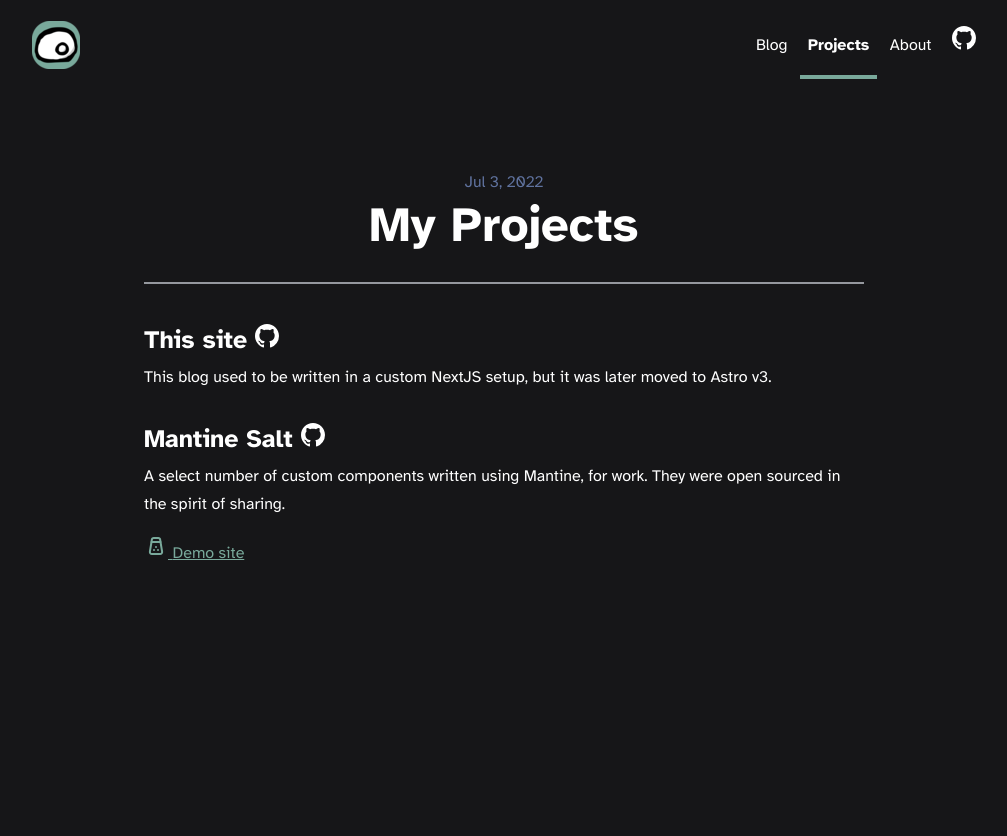
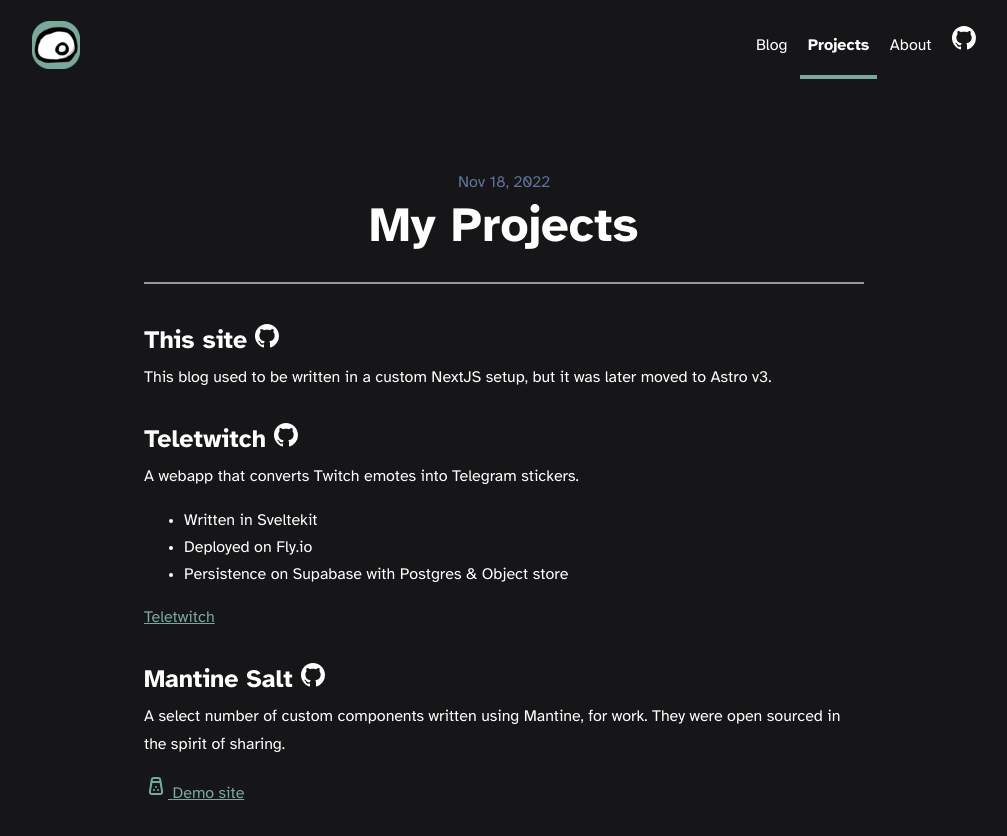
Before and after one commit to wenchonglee/dev-blog, an Astro site: page /projects in a window 1280 px wide. Shown: the whole page, without its empty margins (136-1143 px from the left). Before the commit the page ends 800 px from the top, so only its background shows below. Built offline with nearby package versions, Linux system fonts and the light colour scheme; Astro itself is replaced by a stand-in of ours.

Commit message:
updated projects and about

```diff
--- a/src/pages/about.astro
+++ b/src/pages/about.astro
@@ -1,6 +1,6 @@
 ---
+import { ViewTransitions } from "astro:transitions";
 import Layout from "../layouts/BlogPost.astro";
-import { ViewTransitions } from "astro:transitions";
 ---
 
 <Layout
@@ -62,7 +62,7 @@
       <td colspan="2"><strong>Hobby/personal exploration</strong></td>
     </tr>
     <tr>
-      <td colspan="2">Nodejs (express), Phoenix LiveView</td>
+      <td colspan="2">Nodejs (express), Sveltekit</td>
     </tr>
   </table>
 
--- a/src/pages/projects.astro
+++ b/src/pages/projects.astro
@@ -1,12 +1,12 @@
 ---
+import { ViewTransitions } from "astro:transitions";
 import Layout from "../layouts/BlogPost.astro";
-import { ViewTransitions } from "astro:transitions";
 ---
 
 <Layout
   title="My Projects"
   description="Personal projects I've worked on"
-  pubDate={new Date("Jul 03 2022")}
+  pubDate={new Date("Nov 18 2022")}
   squiggleText=""
 >
   <ViewTransitions />
@@ -24,6 +24,35 @@
 
   <div>This blog used to be written in a custom NextJS setup, but it was later moved to Astro v3.</div>
 
+  <p></p>
+
+  <h4>
+    Teletwitch
+    <a href="https://github.com/wenchonglee/dev-blog" target="_blank" style="color: white">
+      <span class="sr-only">Repository site</span>
+      <svg viewBox="0 0 16 16" aria-hidden="true" width="24" height="24" astro-icon="social/github"
+        ><path
+          fill="currentColor"
+          d="M8 0C3.58 0 0 3.58 0 8c0 3.54 2.29 6.53 5.47 7.59.4.07.55-.17.55-.38 0-.19-.01-.82-.01-1.49-2.01.37-2.53-.49-2.69-.94-.09-.23-.48-.94-.82-1.13-.28-.15-.68-.52-.01-.53.63-.01 1.08.58 1.23.82.72 1.21 1.87.87 2.33.66.07-.52.28-.87.51-1.07-1.78-.2-3.64-.89-3.64-3.95 0-.87.31-1.59.82-2.15-.08-.2-.36-1.02.08-2.12 0 0 .67-.21 2.2.82.64-.18 1.32-.27 2-.27.68 0 1.36.09 2 .27 1.53-1.04 2.2-.82 2.2-.82.44 1.1.16 1.92.08 2.12.51.56.82 1.27.82 2.15 0 3.07-1.87 3.75-3.65 3.95.29.25.54.73.54 1.48 0 1.07-.01 1.93-.01 2.2 0 .21.15.46.55.38A8.012 8.012 0 0 0 16 8c0-4.42-3.58-8-8-8z"
+        ></path></svg
+      >
+    </a>
+  </h4>
+
+  <div>
+    A webapp that converts Twitch emotes into Telegram stickers.
+    <ul>
+      <li>Written in Sveltekit</li>
+      <li>Deployed on Fly.io</li>
+      <li>Persistence on Supabase with Postgres & Object store</li>
+    </ul>
+
+    <p>
+      <a href="https://teletwitch.fly.dev" target="_blank">
+        <span class="sr-only">Teletwitch</span>
+        <span>Teletwitch</span>
+      </a>
+    </p>
     <p></p>
 
     <h4>
@@ -67,4 +96,5 @@
 
       <div></div>
     </div>
+  </div>
 </Layout>
```
Lines whose indentation alone changed are shown as unchanged.
